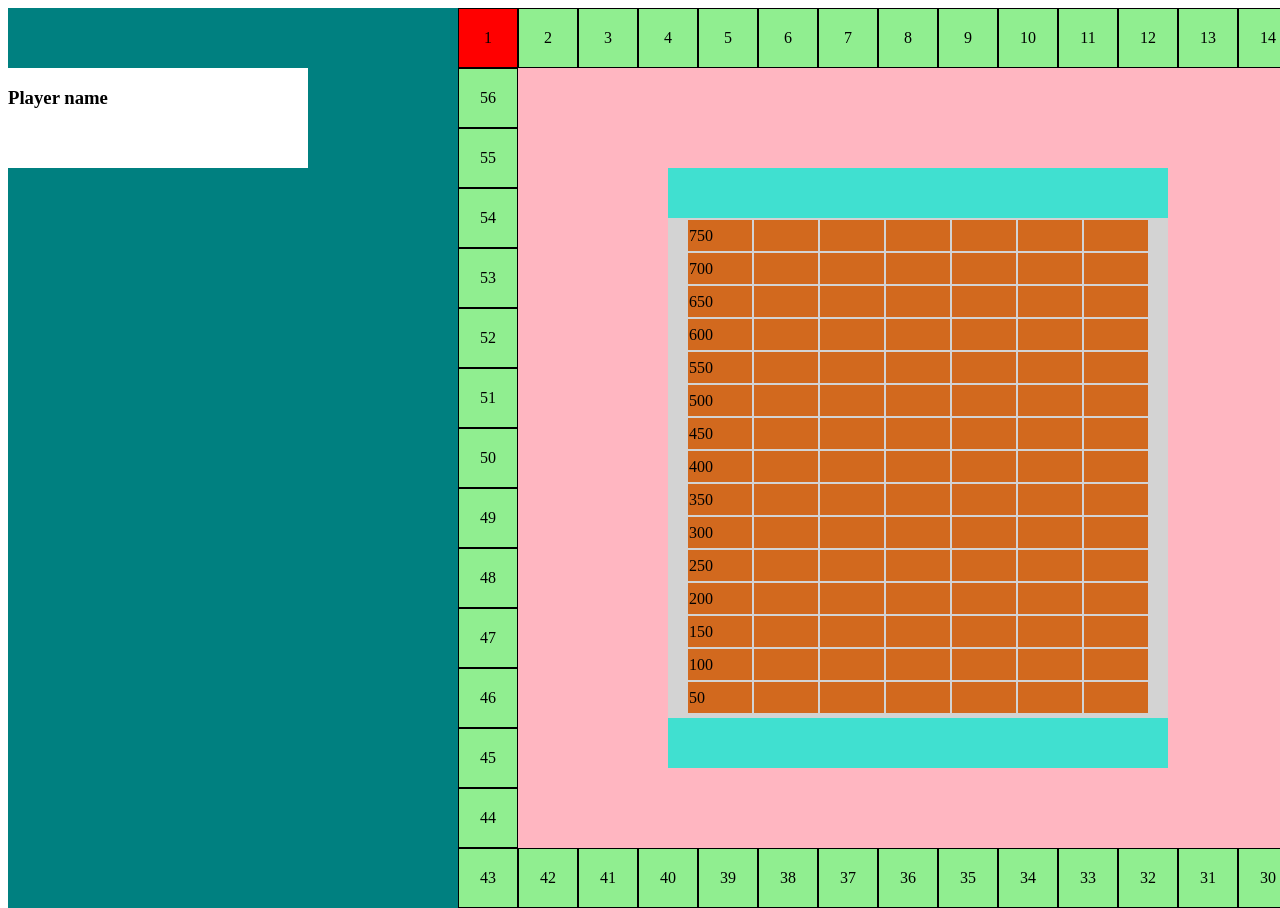
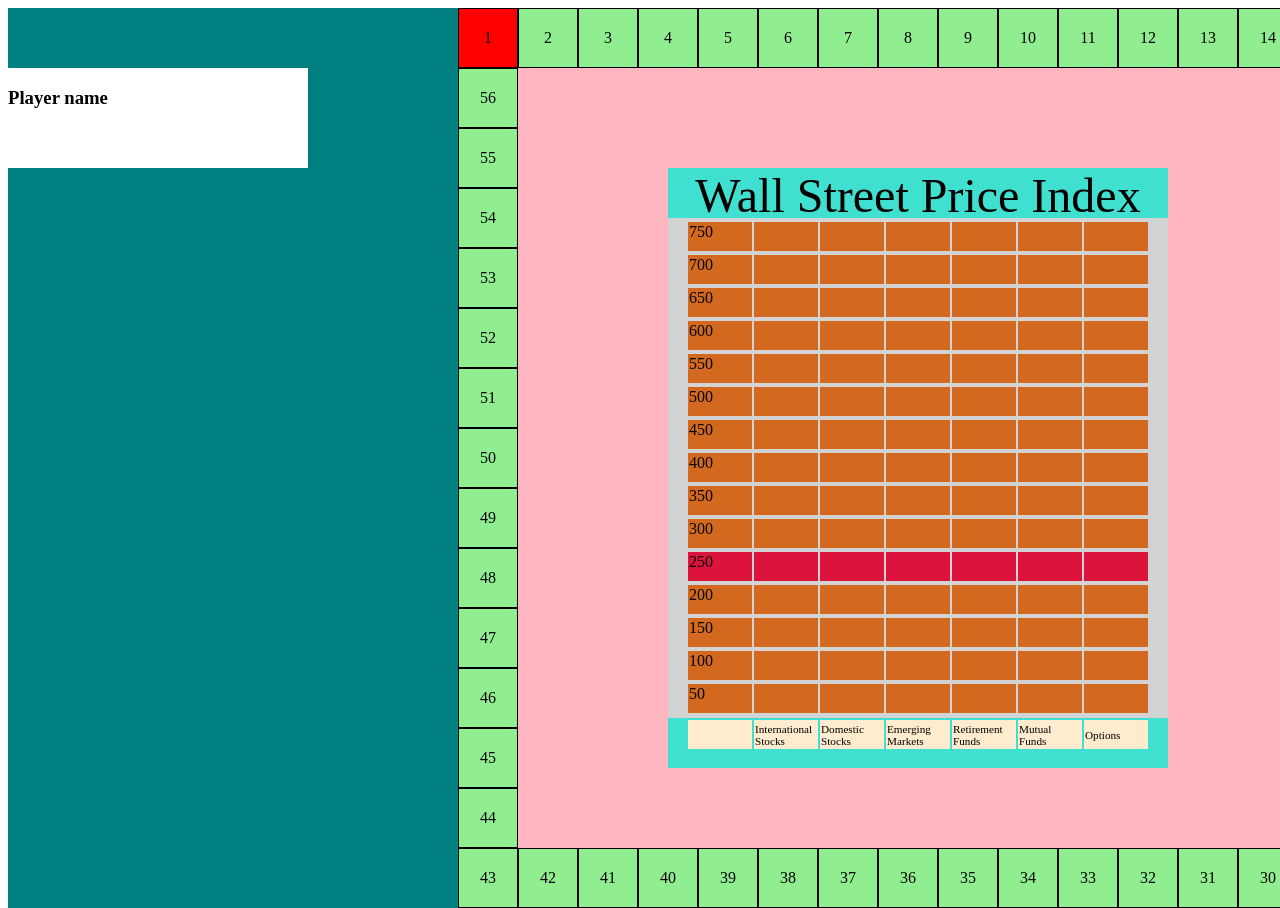
Before and after one commit to arildandreassen/mygame, a React (Create React App) app: page / in a window 1280 px wide. Shown: the top 908 px of the page. Built offline with nearby package versions, Linux system fonts and the light colour scheme.

Commit message:
updated the price index

```diff
--- /dev/null
+++ b/src/components/wallstreet/PriceMarker.jsx
@@ -0,0 +1,24 @@
+import React from "react";
+import "../../style/wallstreet/priceMarker.css";
+
+const PriceMarker = (props) => {
+  let classes = "";
+  if (props.initial) {
+    classes += " initial";
+  }
+  return (
+    <div className="priceMarker">
+      <tr>
+        <td className={classes}>{props.pricePoint}</td>
+        <td className={classes}></td>
+        <td className={classes}></td>
+        <td className={classes}></td>
+        <td className={classes}></td>
+        <td className={classes}></td>
+        <td className={classes}></td>
+      </tr>
+    </div>
+  );
+};
+
+export default PriceMarker;
--- a/src/components/wallstreet/StockGraph.jsx
+++ b/src/components/wallstreet/StockGraph.jsx
@@ -1,144 +1,24 @@
-import "../../style/wallstreet/stockgraph.css";
+import PriceMarker from "./PriceMarker";
 
 const StockGraph = () => {
   return (
-    <div className="stockgraph">
+    <div>
       <table>
-        <tr>
-          <td>750</td>
-          <td />
-          <td></td>
-          <td></td>
-          <td></td>
-          <td></td>
-          <td></td>
-        </tr>
-        <tr>
-          <td>700</td>
-          <td></td>
-          <td></td>
-          <td></td>
-          <td></td>
-          <td></td>
-          <td></td>
-        </tr>
-        <tr>
-          <td>650</td>
-          <td></td>
-          <td></td>
-          <td></td>
-          <td></td>
-          <td></td>
-          <td></td>
-        </tr>
-        <tr>
-          <td>600</td>
-          <td></td>
-          <td></td>
-          <td></td>
-          <td></td>
-          <td></td>
-          <td></td>
-        </tr>
-        <tr>
-          <td>550</td>
-          <td></td>
-          <td></td>
-          <td></td>
-          <td></td>
-          <td></td>
-          <td></td>
-        </tr>
-        <tr>
-          <td>500</td>
-          <td></td>
-          <td></td>
-          <td></td>
-          <td></td>
-          <td></td>
-          <td></td>
-        </tr>
-        <tr>
-          <td>450</td>
-          <td></td>
-          <td></td>
-          <td></td>
-          <td></td>
-          <td></td>
-          <td></td>
-        </tr>
-        <tr>
-          <td>400</td>
-          <td></td>
-          <td></td>
-          <td></td>
-          <td></td>
-          <td></td>
-          <td></td>
-        </tr>
-        <tr>
-          <td>350</td>
-          <td></td>
-          <td></td>
-          <td></td>
-          <td></td>
-          <td></td>
-          <td></td>
-        </tr>
-        <tr>
-          <td>300</td>
-          <td></td>
-          <td></td>
-          <td></td>
-          <td></td>
-          <td></td>
-          <td></td>
-        </tr>
-        <tr>
-          <td>250</td>
-          <td></td>
-          <td></td>
-          <td></td>
-          <td></td>
-          <td></td>
-          <td></td>
-        </tr>
-        <tr>
-          <td>200</td>
-          <td></td>
-          <td></td>
-          <td></td>
-          <td></td>
-          <td></td>
-          <td></td>
-        </tr>
-        <tr>
-          <td>150</td>
-          <td></td>
-          <td></td>
-          <td></td>
-          <td></td>
-          <td></td>
-          <td></td>
-        </tr>
-        <tr>
-          <td>100</td>
-          <td></td>
-          <td></td>
-          <td></td>
-          <td></td>
-          <td></td>
-          <td></td>
-        </tr>
-        <tr>
-          <td>50</td>
-          <td></td>
-          <td></td>
-          <td></td>
-          <td></td>
-          <td></td>
-          <td></td>
-        </tr>
+        <PriceMarker pricePoint="750"></PriceMarker>
+        <PriceMarker pricePoint="700"></PriceMarker>
+        <PriceMarker pricePoint="650"></PriceMarker>
+        <PriceMarker pricePoint="600"></PriceMarker>
+        <PriceMarker pricePoint="550"></PriceMarker>
+        <PriceMarker pricePoint="500"></PriceMarker>
+        <PriceMarker pricePoint="450"></PriceMarker>
+        <PriceMarker pricePoint="400"></PriceMarker>
+        <PriceMarker pricePoint="350"></PriceMarker>
+        <PriceMarker pricePoint="300"></PriceMarker>
+        <PriceMarker pricePoint="250" initial={true}></PriceMarker>
+        <PriceMarker pricePoint="200"></PriceMarker>
+        <PriceMarker pricePoint="150"></PriceMarker>
+        <PriceMarker pricePoint="100"></PriceMarker>
+        <PriceMarker pricePoint="50"></PriceMarker>
       </table>
     </div>
   );
--- a/src/components/wallstreet/Stocks.jsx
+++ b/src/components/wallstreet/Stocks.jsx
@@ -5,11 +5,25 @@
 const Stocks = () => {
   return (
     <div className="stocks">
-      <div className="header"></div>
+      <div className="header">Wall Street Price Index</div>
       <div className="body">
         <StockGraph />
       </div>
-      <div className="footer"></div>
+      <div className="footer">
+        <div className="markets">
+          <table>
+            <tr>
+              <td></td>
+              <td>International Stocks</td>
+              <td>Domestic Stocks</td>
+              <td>Emerging Markets</td>
+              <td>Retirement Funds</td>
+              <td>Mutual Funds</td>
+              <td>Options</td>
+            </tr>
+          </table>
+        </div>
+      </div>
     </div>
   );
 };
--- /dev/null
+++ b/src/style/wallstreet/priceMarker.css
@@ -0,0 +1,18 @@
+.priceMarker td {
+  height: 27px;
+  width: 62px;
+  background-color: chocolate;
+}
+
+.priceMarker .initial {
+  background-color: crimson;
+}
+
+.marker {
+  height: 25px;
+  width: 25px;
+  background-color: black;
+  border-radius: 50%;
+  display: flex;
+  margin: auto;
+}
--- a/src/style/wallstreet/stockgraph.css
+++ /dev/null
@@ -1,5 +0,0 @@
-.stockgraph td {
-  height: 29px;
-  width: 62px;
-  background-color: chocolate;
-}
--- a/src/style/wallstreet/stocks.css
+++ b/src/style/wallstreet/stocks.css
@@ -8,6 +8,8 @@
 .stocks .header {
   height: 50px;
   background-color: turquoise;
+  text-align: center;
+  font-size: 3rem;
 }
 
 .stocks .body {
@@ -23,3 +25,14 @@
 .stocks table {
   margin: auto;
 }
+
+.footer .markets {
+  margin: auto;
+}
+
+.markets td {
+  height: 27px;
+  width: 62px;
+  font-size: 0.7rem;
+  background-color: blanchedalmond;
+}
```
